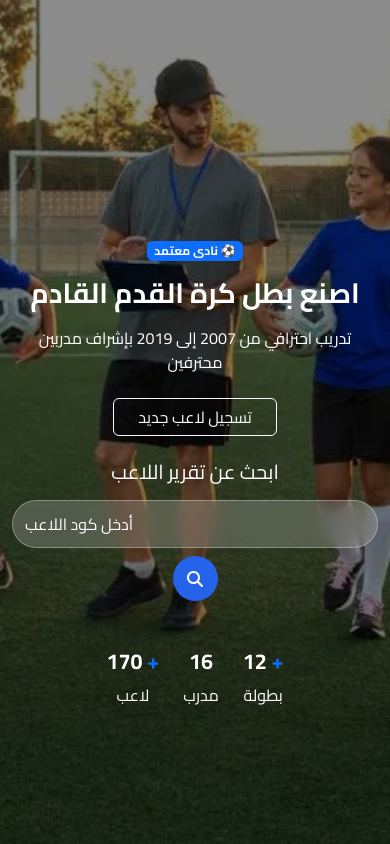
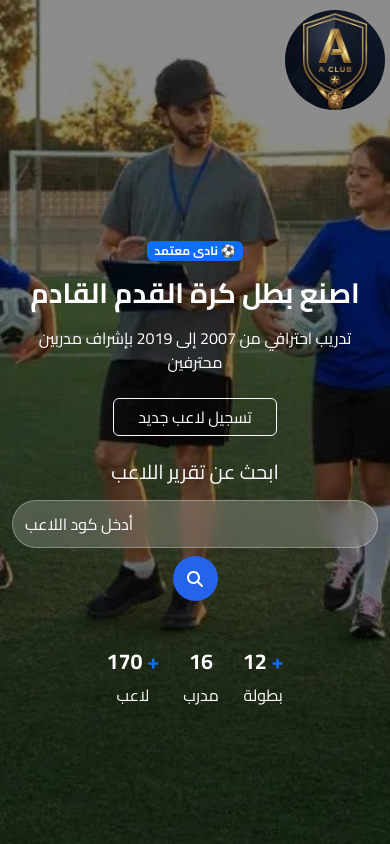
Before and after one commit to youssefosama2/A-CLUB, a React (Vite) app: page / in a window 390 px wide. Built offline with nearby package versions, Linux system fonts and the light colour scheme.

Commit message:
Update landing page and admin requests

```diff
--- a/src/sections/Hero/Hero.css
+++ b/src/sections/Hero/Hero.css
@@ -13,6 +13,20 @@
 .hero .container {
   position: relative;
   z-index: 2;
+}
+.logo-a-club{
+  position: absolute;
+  top: 10px;
+  right: 5px;
+  object-fit: cover;
+  z-index: 10;
+  border-radius: 50%;
+}
+@media (max-width: 576px) {
+  .logo-a-club{
+    width: 100px;
+    height: 100px;
+  }
 }
 .hero-stats h4 {
   font-weight: bold;
--- a/src/sections/Hero/Hero.jsx
+++ b/src/sections/Hero/Hero.jsx
@@ -197,12 +197,15 @@ export default function HeroSection() {
   }, []);
 
   return (
+    <>
+      <section>
+        <img src="\assets\img\logo-a-club.jpg" alt="logo-a-club" width={100} height={100} className="logo-a-club" />
+      </section>
       <section className="hero d-flex align-items-center">
         <div className="container text-white text-center">
           <span className="badge bg-primary mb-3">
             {t("hero.badge")} ⚽
           </span>
-
           <h1 className="fw-bold mb-3">{t("hero.title")}</h1>
           <p className="mb-4">{t("hero.desc")}</p>
 
@@ -278,7 +281,6 @@ export default function HeroSection() {
                         handleImageChange
                       );
 
-                  // ضبط القيود لحقل التاريخ
                     const birthDateInput = document.getElementById("birth-date");
                     if (birthDateInput) {
                       const today = new Date();
@@ -485,6 +487,8 @@ export default function HeroSection() {
           </div>
         </div>
       </section>
+    </>
+
   );
 }
 
```
Also changed, not shown: public/assets/img/logo-a-club.jpeg (deleted), public/assets/img/logo-a-club.jpg (added). Lines whose indentation alone changed are shown as unchanged.
